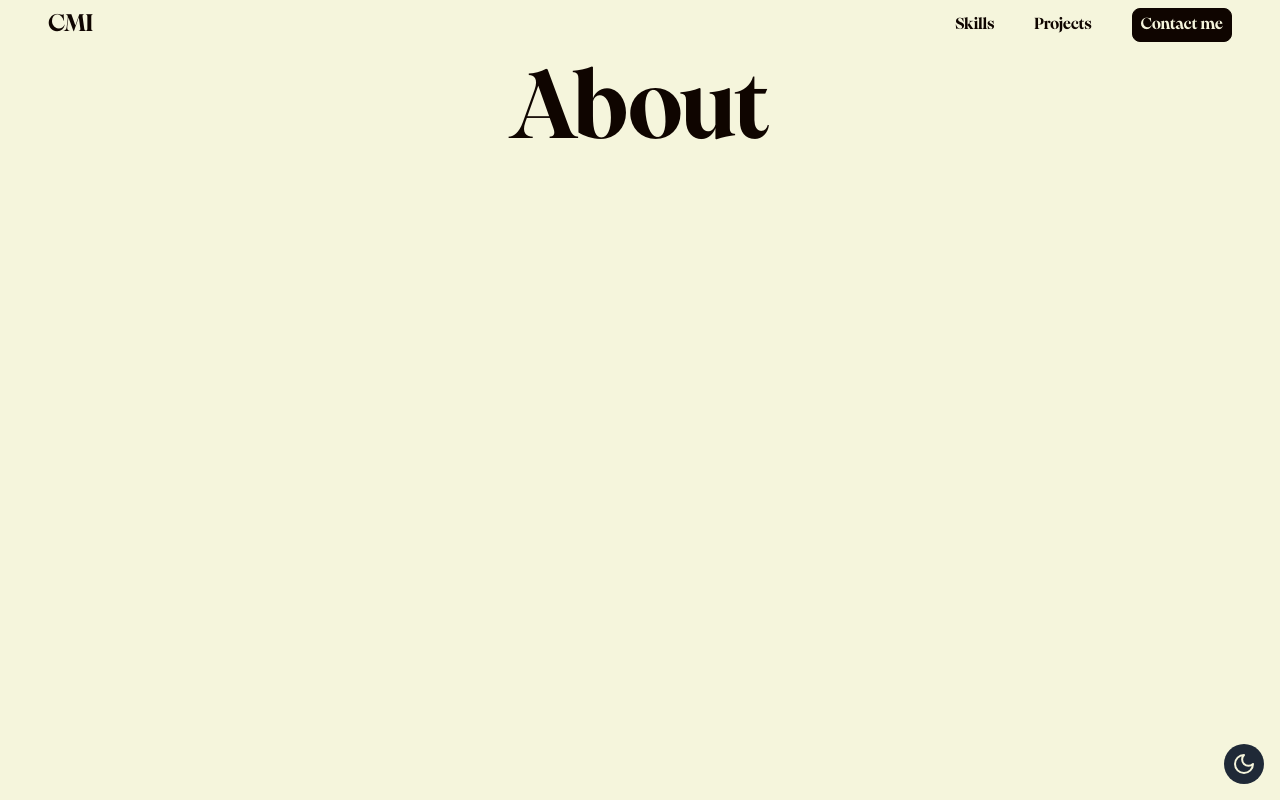
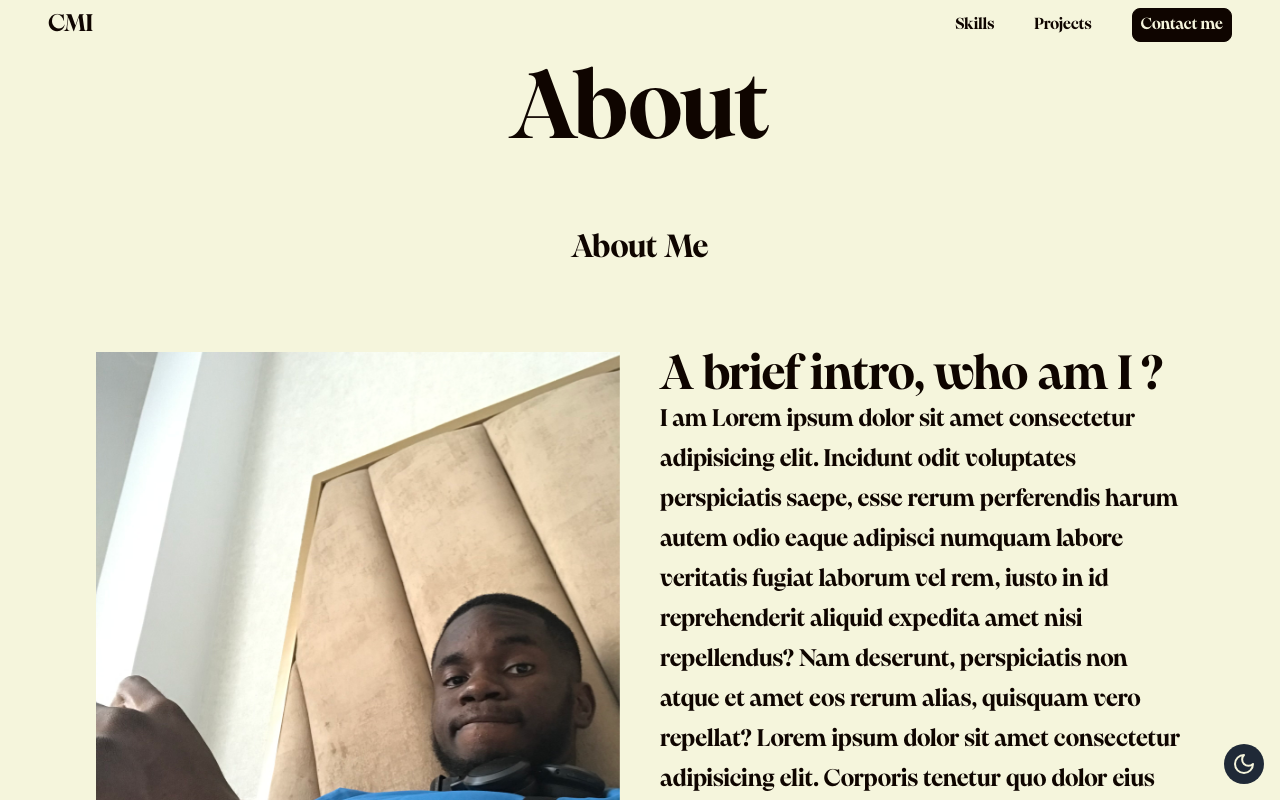
Before and after one commit to CMI-James/main-portfolio, a Next.js app: page /about in a window 1280 px wide. Shown: the top 800 px of the page. Built offline with nearby package versions, Linux system fonts and the light colour scheme.

Commit message:
refactor: improved homescreen

```diff
--- a/public/images/index.ts
+++ b/public/images/index.ts
@@ -1,2 +1,2 @@
-import AboutMe from "./about-me.jpeg"
-export {AboutMe}
+import AboutDp from "./about-me.jpeg"
+export {AboutDp}
--- a/src/components/About.jsx
+++ b/src/components/About.jsx
@@ -3,24 +3,19 @@ import Section from "./ui/Section";
 import SectionHeader from "./ui/SectionHeader";
 import SectionBody from "./ui/SectionBody";
 import Image from "next/image";
-import { AboutMe } from "public/images";
-const About = () => {
+import { AboutDp } from "public/images";
+const AboutMe = () => {
   return (
     <Section className="theme-dark-light relative">
       <SectionHeader title="About Me" />
       <SectionBody>
         <div className="min-h-screen mt-20 flex flex-col md:flex-row gap-x-10 relative ">
           <div className="flex-1 sticky top-0 h-fit ">
-            <Image
-              src={AboutMe}
-              width={0}
-              height={0}
-              className="w-full "
-            />
+            <Image src={AboutDp} width={0} height={0} className="w-full " />
           </div>
           <div className="flex-1">
             <h1 className="text-5xl">A brief intro, who am I ?</h1>
-            <p className="text-2xl">
+            <p className="text-2xl leading-10">
               I am Lorem ipsum dolor sit amet consectetur adipisicing elit.
               Incidunt odit voluptates perspiciatis saepe, esse rerum
               perferendis harum autem odio eaque adipisci numquam labore
@@ -55,4 +50,4 @@ const About = () => {
   );
 };
 
-export default About;
+export default AboutMe;
--- a/src/components/navbar/Navbar.jsx
+++ b/src/components/navbar/Navbar.jsx
@@ -89,7 +89,7 @@ const Navbar = ({ controls }) => {
               <Link href={link.href} scroll={false} className="relative">
                 <span>{link.label}</span>
                 <span
-                  className={`absolute bottom-0 left-0 h-[0.10em] w-0 rounded-full bg-brown-1000 dark:bg-beige duration-300 ease-in-out group-hover:w-full`}
+                  className={`absolute bottom-0 left-0 h-[0.10em] w-0 rounded-full bg-brown-1000 dark:bg-beige duration-700 ease-in-out group-hover:w-full`}
                 ></span>
               </Link>
             </li>
--- a/src/pages/about.jsx
+++ b/src/pages/about.jsx
@@ -1,3 +1,4 @@
+import AboutMe from "@/components/About";
 import Section from "@/components/ui/Section";
 import SectionBody from "@/components/ui/SectionBody";
 import SectionHeader from "@/components/ui/SectionHeader";
@@ -10,7 +11,7 @@ const About = () => {
       <Section>
         <SectionHeader title="About" />
         <SectionBody>
-          <div className="h-[200vh]"></div>
+          <AboutMe />
         </SectionBody>
       </Section>
     </Transition>
```
